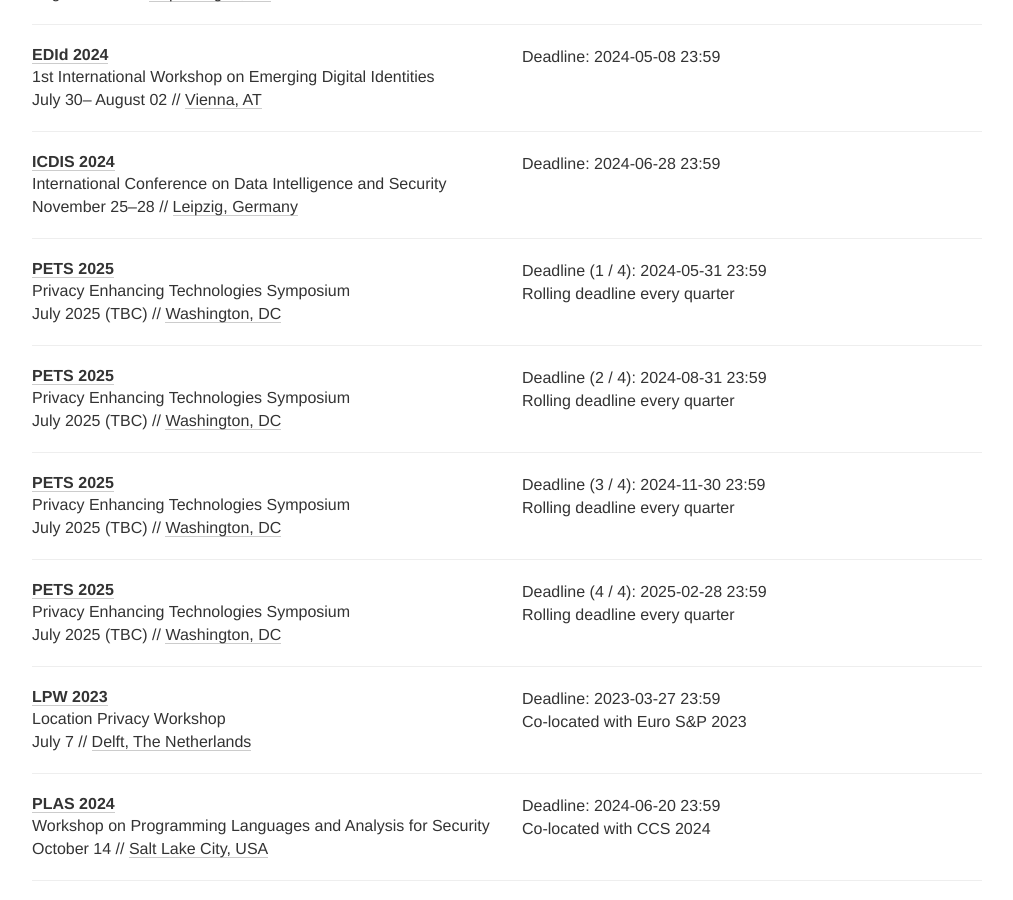
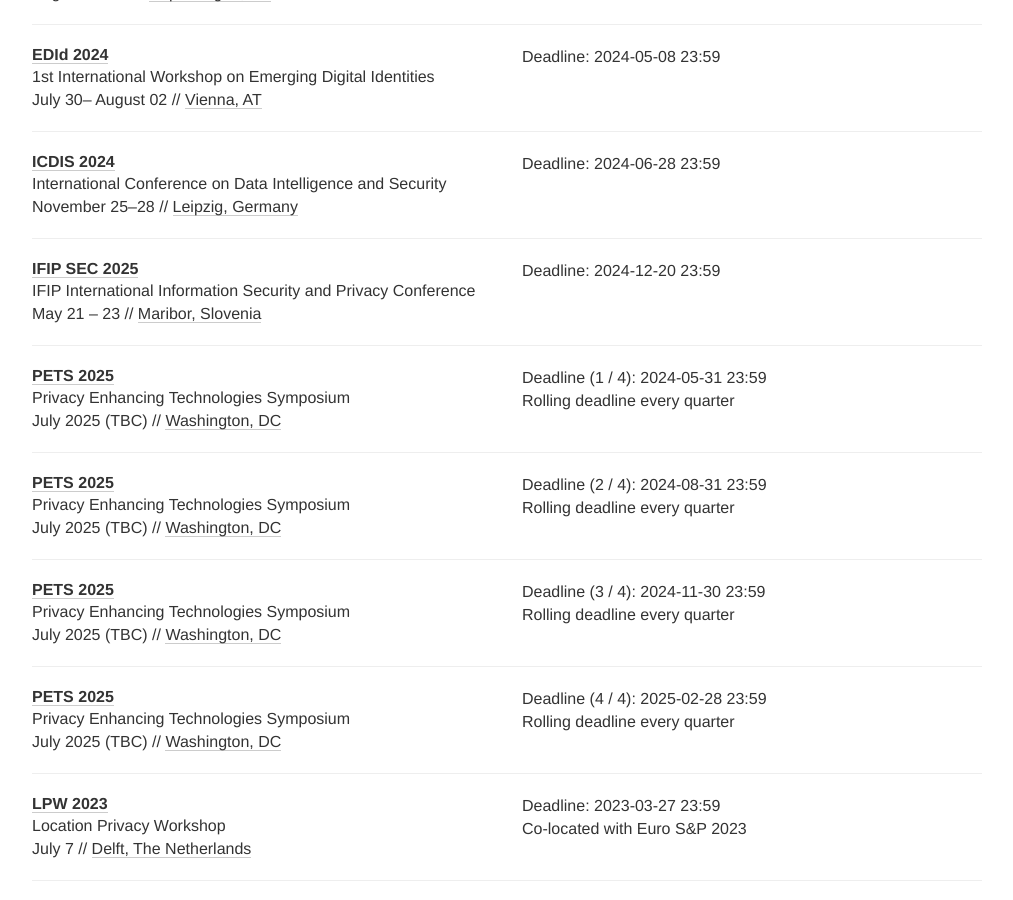
Before and after one commit to sec-deadlines/sec-deadlines.github.io, a Jekyll site: the page built from index.html, in a window 1280 px wide and 900 px high, scrolled down 3776 px. Shown: the whole window, without its empty margins (133-1146 px from the left). Built offline with Jekyll 4.4.1, drawn with Linux system fonts in a browser that asks for light colours; nearby versions of some CDN libraries; comment, search, counter and statistics services are not loaded.

Commit message:
Add IFIP SEC conference

```diff
--- a/_data/conferences.yml
+++ b/_data/conferences.yml
@@ -220,6 +220,15 @@
   date: November 25-28
   place: Leipzig, Germany
   tags: [SEC, PRIV, CONF]
+
+- name: IFIP SEC
+  description: IFIP International Information Security and Privacy Conference
+  year: 2025
+  link: https://sec2025.um.si/
+  deadline: ["2024-12-20 23:59"]
+  date: May 21 - 23
+  place: Maribor, Slovenia
+  tags: [SEC, CONF]
 
 # Privacy
 
```
